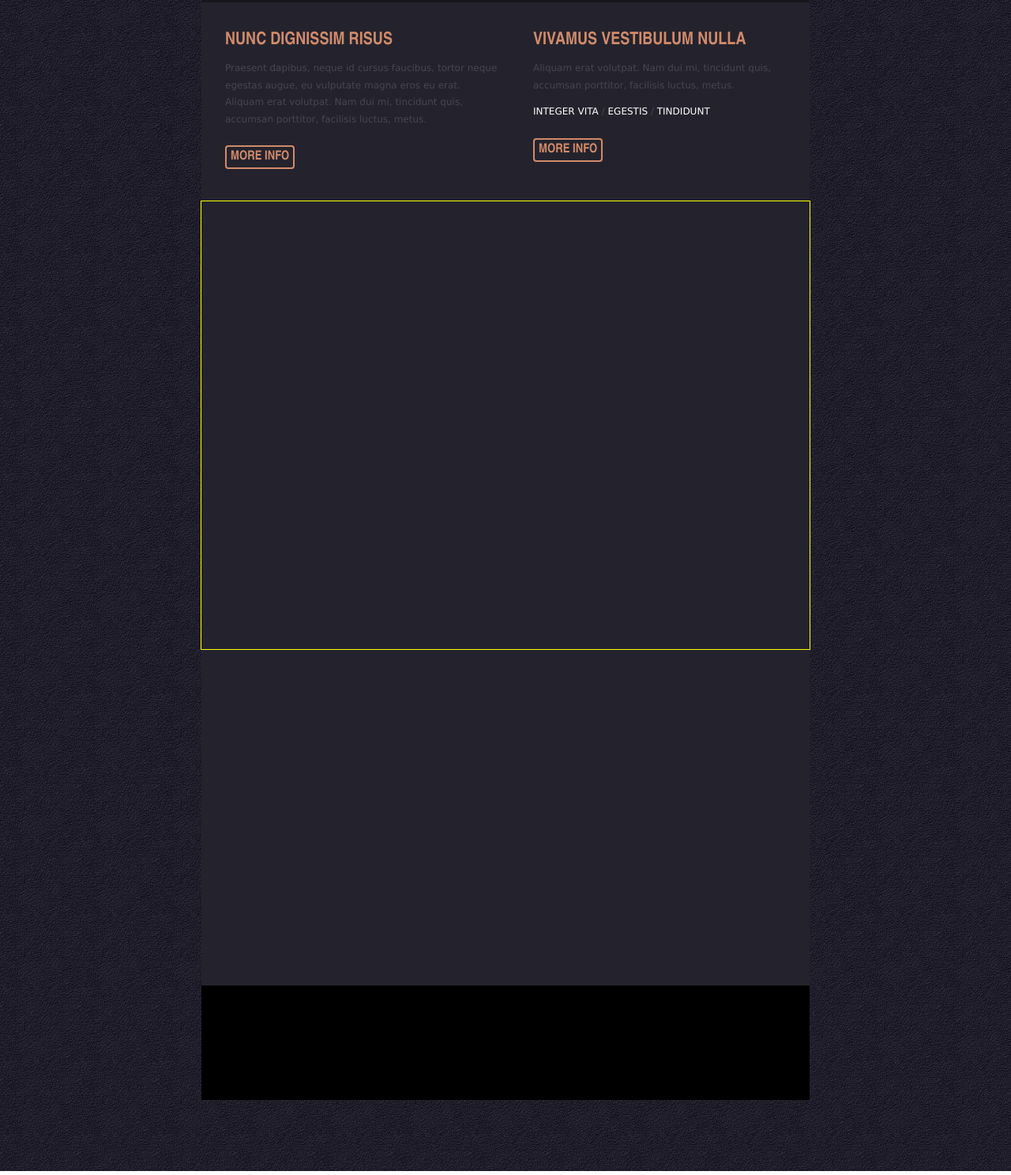
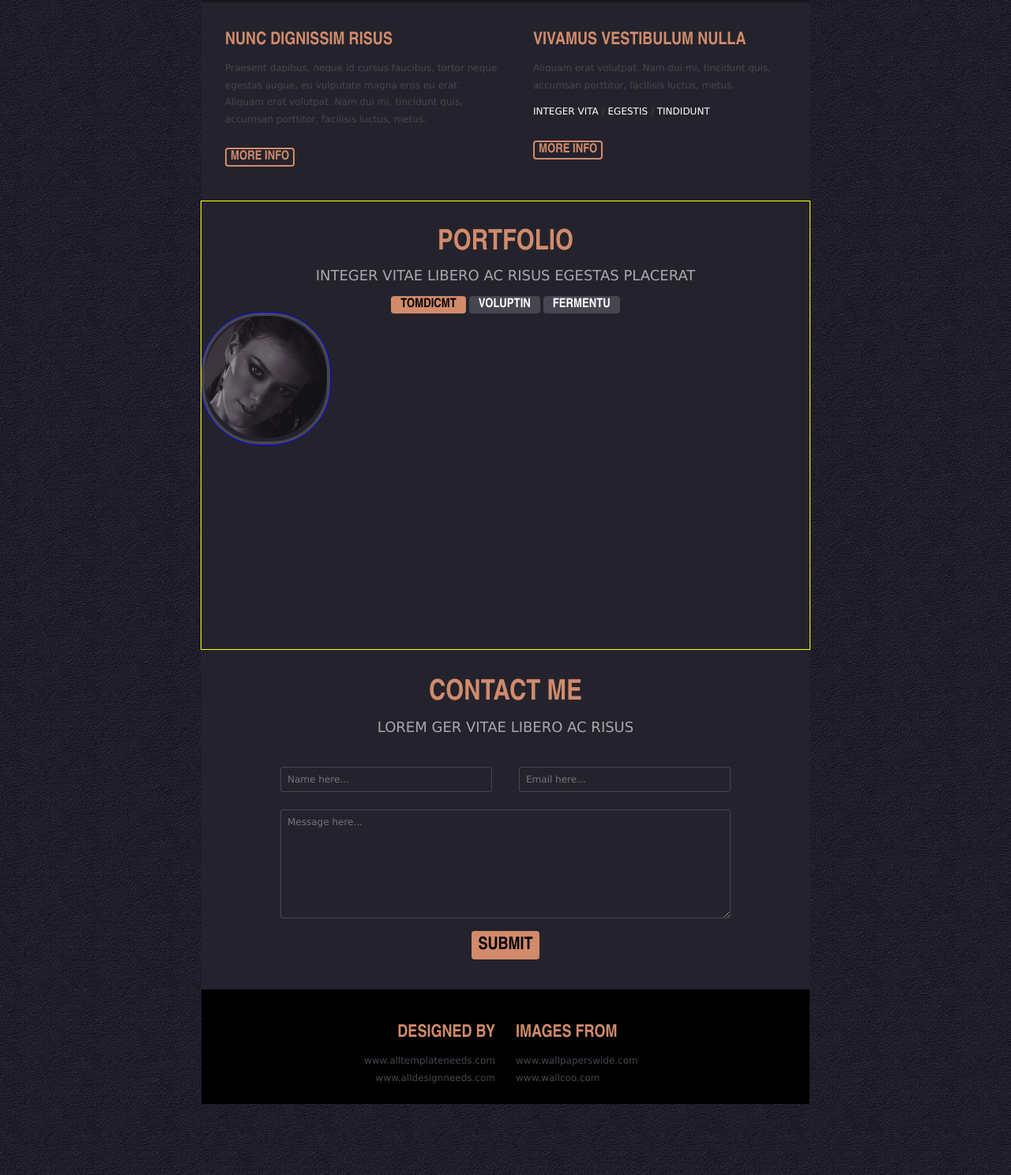
Before and after one commit to DenomikoN/HtmlCss, a plain HTML site: page HtmlCss/HtmlCss/index.html in a window 1280 px wide. Shown: the part 795-2283 px from the top of the page at 79% size. Drawn offline with Linux system fonts and the light colour scheme.

Commit message:
Contacts and footer ready.

```diff
--- a/HtmlCss/HtmlCss/Style/style.css
+++ b/HtmlCss/HtmlCss/Style/style.css
@@ -11,7 +11,7 @@ body {
 /* Generic style */
 
 .button {
-    padding: 5px;
+    padding: 2px 5px;
     color: #d18b6b;
     font:  bold 16px "Arial Narrow", sans-serif;
     text-decoration: none;
@@ -24,14 +24,17 @@ body {
 }
 
 .head {
+    margin: 0;
     color: #d18b6b;
     text-transform: uppercase;
     font:  bold 36px "Arial Narrow", sans-serif;
 }
 
 .head-text {
+    margin: 0;
     color: #a9a9a9;
     text-transform: uppercase;
+    text-align: center;
     font: 18px "Verdana", sans-serif;
 }
 
@@ -45,6 +48,18 @@ body {
     color: white;
     font-weight: bold;
 }
+
+.input {
+    padding: 8px;
+    font: 12px "Verdana", sans-serif;
+    color: #666670;
+    background-color: inherit;
+    border: 1px #464650 solid;
+    -moz-border-radius: 3px;
+    -ms-border-radius: 3px;
+    border-radius: 3px;
+}
+
 
 /* Menu */
 
@@ -96,7 +111,6 @@ nav {
 .banner { /* <div> */
     width: inherit;
     height: 413px;
-
     background-image: url("../Images/banner_bg.png"), url("../Images/banner_bg0.png");
 }
 
@@ -123,11 +137,11 @@ nav {
 }
 
 .about-text {
-    text-align: center;
     margin: 8px;
 }
 
 .about-button {
+    padding: 5px;
     position: relative;
     top: 20px;
     left: 320px;
@@ -136,7 +150,7 @@ nav {
 /* CONTENT */
 .content {
     width: inherit;
-    height: 1245px;
+    height: 1250px;
     background-color: #24232d;
 }
 
@@ -158,10 +172,7 @@ nav {
 }
 
 .info-head {
-    margin: 0 0 ;
-    padding: 0;
     font-size: 22px;
-
 }
 
 .info-ref {
@@ -177,19 +188,103 @@ nav {
 
 
 
-
-
 /* Portfolio */
 
 .portfolio {
     width: inherit;
-    height: 567px;
+    height: 535px;
+    padding-top: 32px;
     outline: 1px yellow solid;
 }
 
+.pf-head {
+    margin-bottom: 8px;
+    text-align: center;
+}
+
+.pf-buttons {
+    margin-top: 16px;
+    text-align: center;
+}
+
+.portfolio-button {
+    padding: 3px 12px;
+    color: white;
+    background-color: #464650;
+    border-width: 0;
+}
+
+.portfolio-button-select {
+    padding: 3px 12px;
+    color: black;
+    background-color: #d18b6b;
+    border-width: 0;
+}
+
+.portfolio-element {
+    padding: 0;
+    display: inline-block;
+
+               border: 4px #464650 solid;
+    -moz-border-radius: 4px;
+    -ms-border-radius: 4px;
+    border-radius: 75px;
+
+    /*width: 148px;
+    height: 148px;*/
+    outline: 1px blue solid;
+    display: table-cell;
+    vertical-align: middle;
+    text-align: center;
+
+}
+
+.portfolio-img {
+    display: inline-block;
+
+    /*width: 138px;
+    height: 138px;*/
+}
 
 
+/* Contact */
 
+.contact {
+    width: inherit;
+    padding-top: 35px;
+    text-align: center;
+}
+
+.contact-head {
+    margin-bottom: 10px;
+}
+
+.text-box {
+    width: 250px;
+    margin: 40px 15px 22px;
+}
+.msg-box {
+    width: 552px;
+    height: 120px;
+}
+
+.contact-submit {
+    margin: 12px auto;
+    padding: 5px 8px;
+    color: black;
+    font:  bold 22px "Arial Narrow", sans-serif;
+    text-transform: uppercase;
+    text-align: center;
+    -moz-border-radius: 4px;
+    -ms-border-radius: 4px;
+    border-radius: 4px;
+    background-color: #d18b6b;
+    border-width: 0;
+    display: block;
+}
+.contact-submit:hover {
+    cursor: pointer;
+}
 
 
 
@@ -197,6 +292,24 @@ nav {
 .footer {
     width: inherit;
     height: 145px;
+
     background-color: #000;
     margin-bottom: 90px;
 }
+
+.footer-left {
+    width: 372px;
+    float: left;
+    text-align: right;
+}
+
+.footer-right {
+    width: 372px;
+    float: right;
+    text-align: left;
+}
+
+.footer-head {
+    margin-top: 42px;
+    font-size: 22px;
+}
--- a/HtmlCss/HtmlCss/index.html
+++ b/HtmlCss/HtmlCss/index.html
@@ -59,11 +59,38 @@
             </div>
         </div>
         <div class="portfolio">
+            <p class="head pf-head">Portfolio</p>
+            <p class="head-text">Integer vitae libero ac risus egestas placerat</p>
+            <div class="pf-buttons">
+                <a class="button portfolio-button-select" href="">Tomdicmt</a>
+                <a class="button portfolio-button" href="">Voluptin</a>
+                <a class="button portfolio-button" href="">Fermentu</a>
+            </div>
+            <div class="portfolio-element">
+                <img class="portfolio-img" src="Images/pf3.png"/>
+            </div>
 
+        </div>
+        <div class="contact">
+            <p class="head contact-head">Contact me</p>
+            <p class="head-text">Lorem ger vitae libero ac risus</p>
+            <form action="" method="POST">
+                <input class="input text-box" type="text" placeholder="Name here..." />
+                <input class="input text-box" type="email" placeholder="Email here..." />
+                <textarea class="input msg-box" placeholder="Message here..."></textarea>
+                <input class="contact-submit" type="submit" value="Submit"/>
+            </form>
         </div>
     </article>
     <footer class="footer">
-
+        <div class="footer-left">
+            <p class="head footer-head">Designed by</p>
+            <p class="other-text">www.alltemplateneeds.com<br/>www.alldesignneeds.com</p>
+        </div>
+        <div class="footer-right">
+            <p class="head footer-head">Images from</p>
+            <p class="other-text">www.wallpaperswide.com<br/>www.wallcoo.com</p>
+        </div>
     </footer>
 </div>
 </body>
```
Also changed, not shown: HtmlCss/HtmlCss/Images/pf1.png (added), HtmlCss/HtmlCss/Images/pf2.png (added), HtmlCss/HtmlCss/Images/pf3.png (added), HtmlCss/HtmlCss/Images/pf4.png (added), HtmlCss/HtmlCss/Images/pf5.png (added), HtmlCss/HtmlCss/Images/pf6.png (added), HtmlCss/HtmlCss/Images/pf7.png (added), HtmlCss/HtmlCss/Images/pf_border.png (added), 1 other file.
